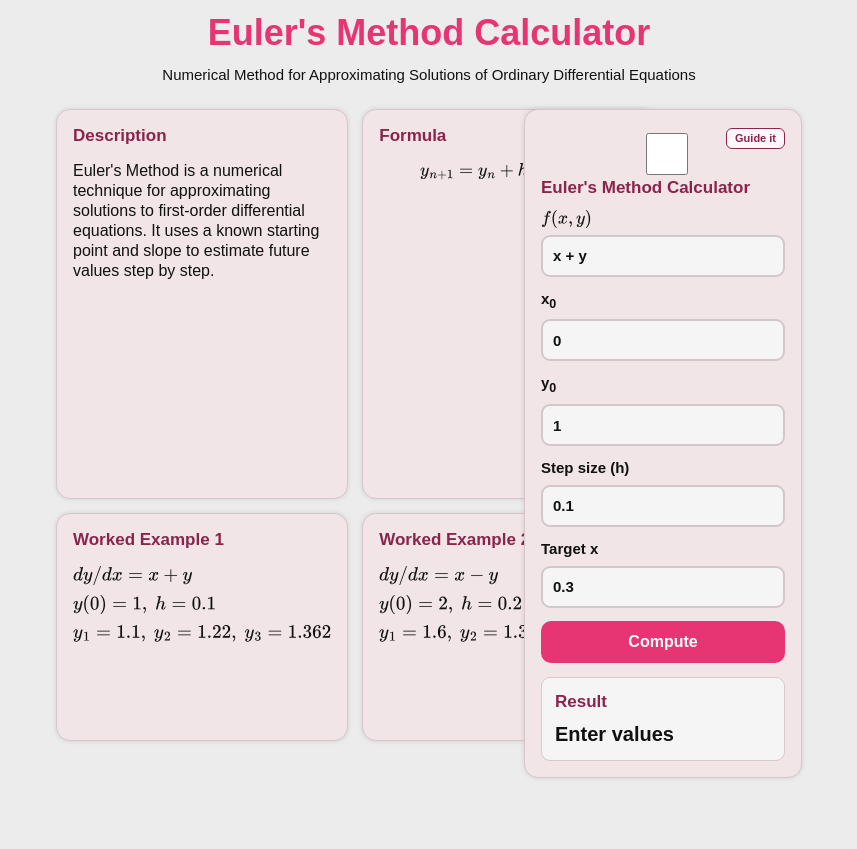
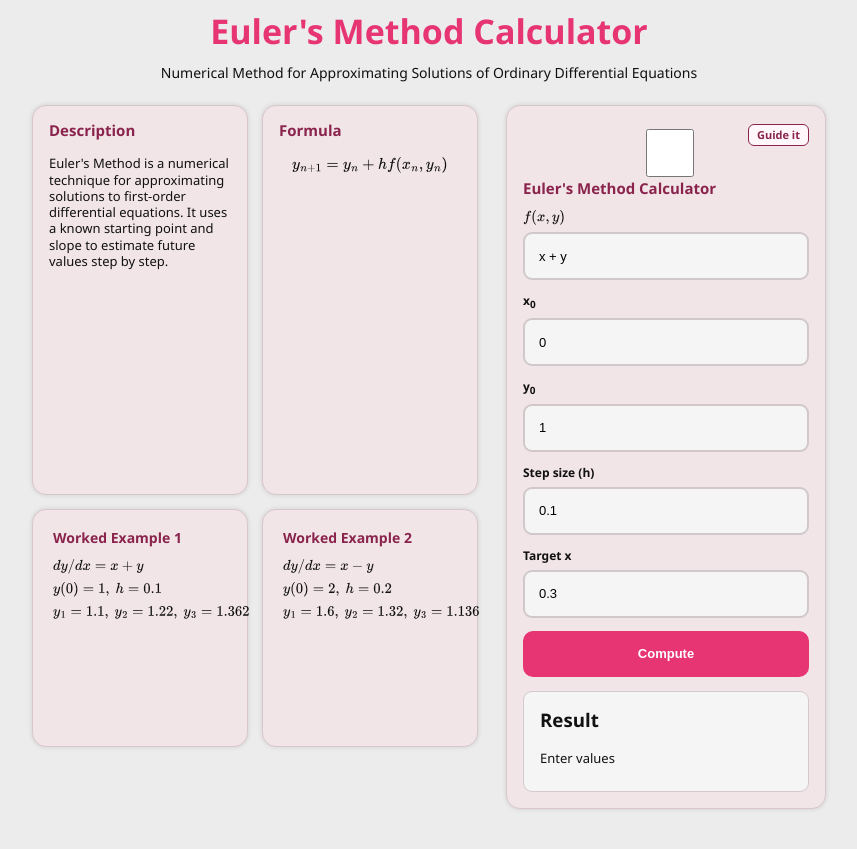
Before and after one commit to castoricodonna123-debug/eulers-method-calculator, a Flask app: page / in a window 1280 px wide. Shown: the whole page, without its empty margins (211-1068 px from the left). Before the commit the page ends 778 px from the top, so only its background shows below. Run offline with Flask 3, Linux system fonts and the light colour scheme.

Commit message:
Update style.css

```diff
--- a/static/style.css
+++ b/static/style.css
@@ -17,7 +17,7 @@ body {
     margin: 0;
     background: var(--page);
     color: var(--ink);
-    font-family: Arial, Helvetica, sans-serif;
+    font-family: "Segoe UI", Arial, Helvetica, sans-serif;
     line-height: 1.25;
 }
 
@@ -36,19 +36,19 @@ p {
 h1 {
     margin-bottom: 14px;
     color: var(--pink);
-    font-size: 36px;
+    font-size: 34px;
     line-height: 1.05;
 }
 
 .site-header p {
     margin-bottom: 0;
-    font-size: 15px;
+    font-size: 14px;
 }
 
 .layout {
     display: grid;
-    grid-template-columns: 446px 278px;
-    gap: 22px;
+    grid-template-columns: minmax(0, 446px) 320px;
+    gap: 28px;
     align-items: start;
     justify-content: center;
     padding: 0 16px 40px;
@@ -56,8 +56,9 @@ h1 {
 
 .left-grid {
     display: grid;
-    grid-template-columns: repeat(2, 1fr);
+    grid-template-columns: repeat(2, minmax(0, 1fr));
     gap: 14px;
+    min-width: 0;
 }
 
 .card {
@@ -74,28 +75,42 @@ h1 {
 }
 
 .example {
-    min-height: 228px;
+    min-height: 238px;
+    padding: 20px;
+}
+
+.example h2 {
+    margin-bottom: 12px;
+    font-size: 14px;
+}
+
+.example p {
+    margin-bottom: 7px;
+    font-size: 12px;
+    line-height: 1.25;
+    overflow-wrap: anywhere;
 }
 
 h2 {
     margin-bottom: 16px;
     color: var(--pink-dark);
-    font-size: 17px;
+    font-size: 15px;
     line-height: 1.15;
 }
 
 p {
     margin-bottom: 9px;
-    font-size: 16px;
+    font-size: 13px;
 }
 
 .formula {
     margin: 6px 0 12px;
     text-align: center;
-    font-size: 15px;
+    font-size: 13px;
 }
 
 .calculator-card {
+    width: 320px;
     min-height: 530px;
     padding: 16px;
 }
@@ -110,19 +125,65 @@ p {
 
 .calculator-title h2 {
     margin: 0;
+    font-size: 15px;
 }
 
-.calculator-title span {
-    display: grid;
-    width: 27px;
-    height: 27px;
-    place-items: center;
-    border: 2px solid var(--pink-dark);
-    border-radius: 50%;
-    color: var(--pink-dark);
-    font-weight: 700;
+/* ===================== */
+/* GUIDE BUTTON FIX ONLY */
+/* ===================== */
+
+.help-box {
+    max-height: 0;
+    overflow: hidden;
+    opacity: 0;
+    display: block;
+    transition: all 0.35s ease;
+    margin-bottom: 13px;
+    border: 1px solid #d5c9cd;
+    border-radius: 9px;
+    background: #fff7fa;
+    padding: 0 12px;
 }
 
+/* open state */
+#toggleHelp:checked ~ .help-box {
+    max-height: 500px;
+    opacity: 1;
+    padding: 12px;
+}
+
+/* arrow animation */
+.guide-button .arrow {
+    display: inline-block;
+    transition: transform 0.3s ease;
+}
+
+#toggleHelp:checked ~ .calculator-title .guide-button .arrow {
+    transform: rotate(180deg);
+}
+
+/* guide button styling */
+button.guide-button {
+    width: auto;
+    height: 26px;
+    padding: 3px 8px;
+    background: #fff7fa;
+    border: 1px solid var(--pink-dark);
+    border-radius: 8px;
+    color: var(--pink-dark);
+    cursor: pointer;
+    font-weight: 700;
+    font-size: 12px;
+    line-height: 1;
+    box-shadow: none;
+}
+
+button.guide-button:hover {
+    background: rgba(231, 52, 115, 0.12);
+    color: var(--pink);
+}
+
+/* keep rest unchanged */
 form {
     display: grid;
     gap: 13px;
@@ -130,76 +191,60 @@ form {
 
 label {
     display: block;
-    font-size: 15px;
+    font-size: 12px;
     font-weight: 700;
 }
 
 input {
     display: block;
     width: 100%;
-    height: 42px;
+    height: 48px;
     margin-top: 7px;
     border: 2px solid #d0c8ca;
     border-radius: 9px;
     background: var(--field);
-    color: var(--ink);
-    font: inherit;
-    padding: 8px 10px;
+    font-size: 13px;
+    padding: 10px 14px;
 }
 
 button {
     width: 100%;
-    height: 42px;
+    height: 46px;
     border: 0;
     border-radius: 10px;
     background: var(--pink);
     color: white;
     cursor: pointer;
-    font: inherit;
+    font-size: 13px;
     font-weight: 700;
 }
 
 .result-box {
-    min-height: 84px;
     margin-top: 14px;
     border: 1px solid #d5c9cd;
     border-radius: 9px;
     background: var(--field);
-    padding: 13px;
+    padding: 16px;
 }
 
-.result-box h3 {
-    margin-bottom: 10px;
-    color: var(--pink-dark);
-    font-size: 17px;
+.steps-card {
+    grid-column: 1 / -1;
+    width: 746px;
+    margin: 4px auto 0;
 }
 
-.result-box p {
-    margin-bottom: 0;
-    font-size: 20px;
-    font-weight: 700;
+table {
+    width: 100%;
+    border-collapse: collapse;
+    min-width: 690px;
 }
 
-.error-text {
-    color: #b42318;
-    font-size: 13px !important;
+th, td {
+    border-bottom: 1px solid #d8d8d8;
+    padding: 8px;
+    text-align: right;
 }
 
-@media (max-width: 820px) {
-    .layout,
-    .left-grid {
-        grid-template-columns: 1fr;
-    }
-
-    .layout {
-        max-width: 430px;
-        margin: 0 auto;
-    }
-
-    .description,
-    .formula-card,
-    .example,
-    .calculator-card {
-        min-height: auto;
-    }
+th {
+    color: var(--pink-dark);
 }
```
